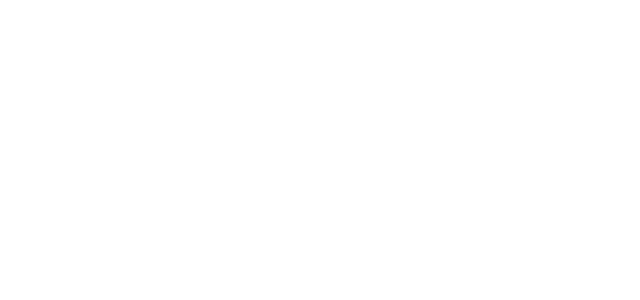
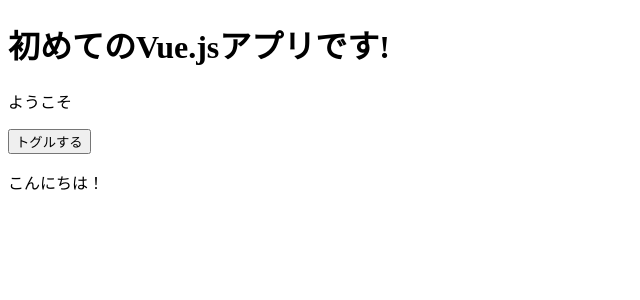
Before and after one commit to mskk3215/realtime-chat-with-rails-vue, a Vue app in the folder frontend/: page / in a window 1280 px wide. Before the commit this address had no page. Shown: the top 300 px of the page, without its empty margins (0-640 px from the left). Built offline with nearby package versions, Linux system fonts and the light colour scheme.

Commit message:
feat: Add Welcome.vue

```diff
--- a/frontend/src/router/index.js
+++ b/frontend/src/router/index.js
@@ -1,6 +1,13 @@
-import { createRouter, createWebHistory } from "vue-router";
+import { createRouter, createWebHistory } from 'vue-router';
+import Welcome from '../views/Welcome.vue';
 
-const routes = [];
+const routes = [
+  {
+    path: '/',
+    name: 'Welcome',
+    component: Welcome,
+  },
+];
 
 const router = createRouter({
   history: createWebHistory(process.env.BASE_URL),
--- /dev/null
+++ b/frontend/src/views/Welcome.vue
@@ -0,0 +1,35 @@
+<template>
+  <div>
+    <h1>{{ title }}</h1>
+    <!-- <h1>{{ 3 + 3 }}</h1> -->
+    <!-- <p>{{ subtitle }}</p> -->
+    <p v-if="isEnabled">{{ subtitle }}</p>
+    <button @dblclick="toggle">トグルする</button>
+    <p>{{ text }}</p>
+  </div>
+</template>
+
+<script>
+export default {
+  data() {
+    return {
+      title: '初めてのVue.jsアプリです!',
+      subtitle: 'ようこそ',
+      isEnabled: true,
+    };
+  },
+  computed: {
+    text() {
+      if (this.isEnabled) {
+        return 'こんにちは！';
+      }
+      return 'さよなら!';
+    },
+  },
+  methods: {
+    toggle() {
+      this.isEnabled = !this.isEnabled;
+    },
+  },
+};
+</script>
```
